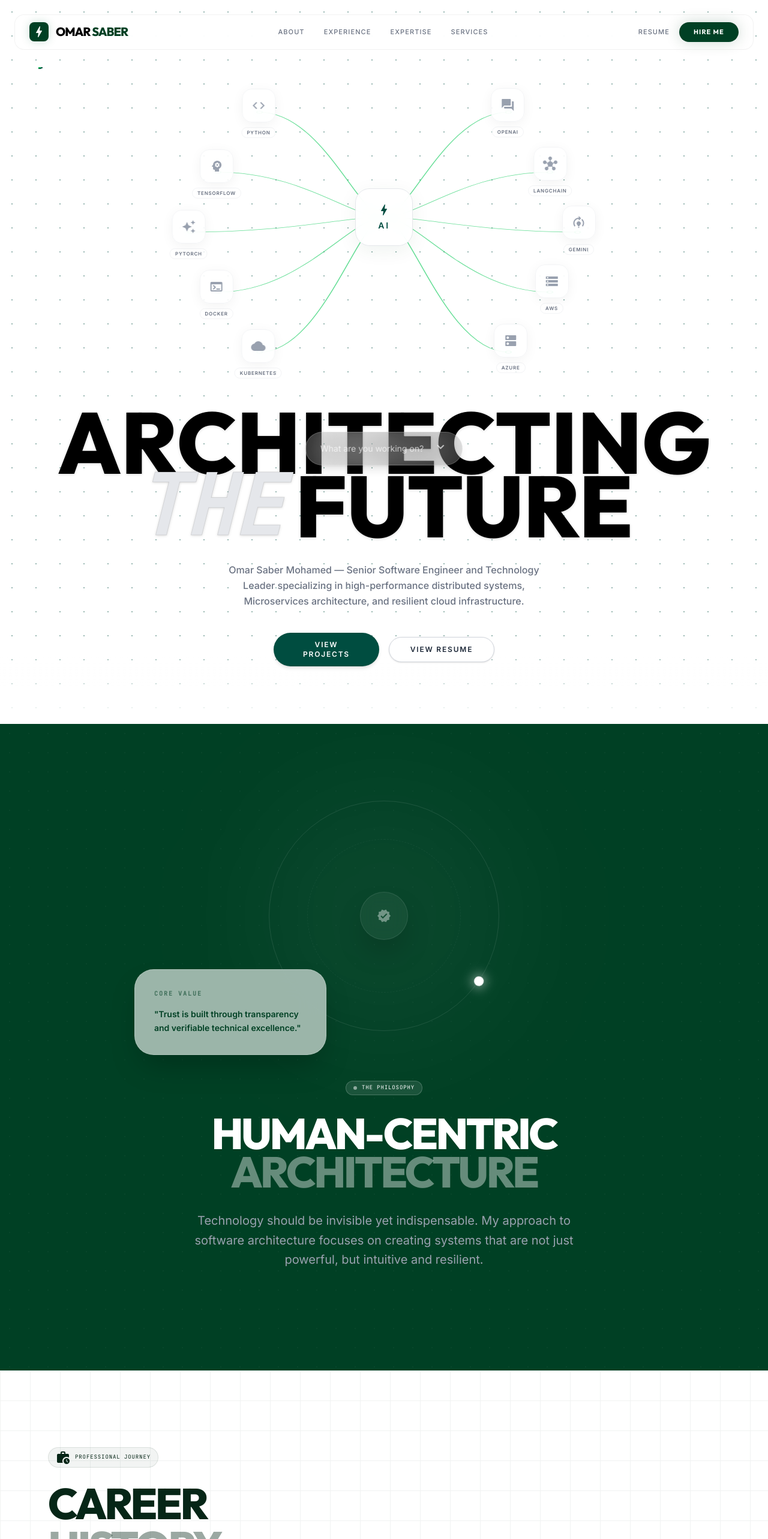
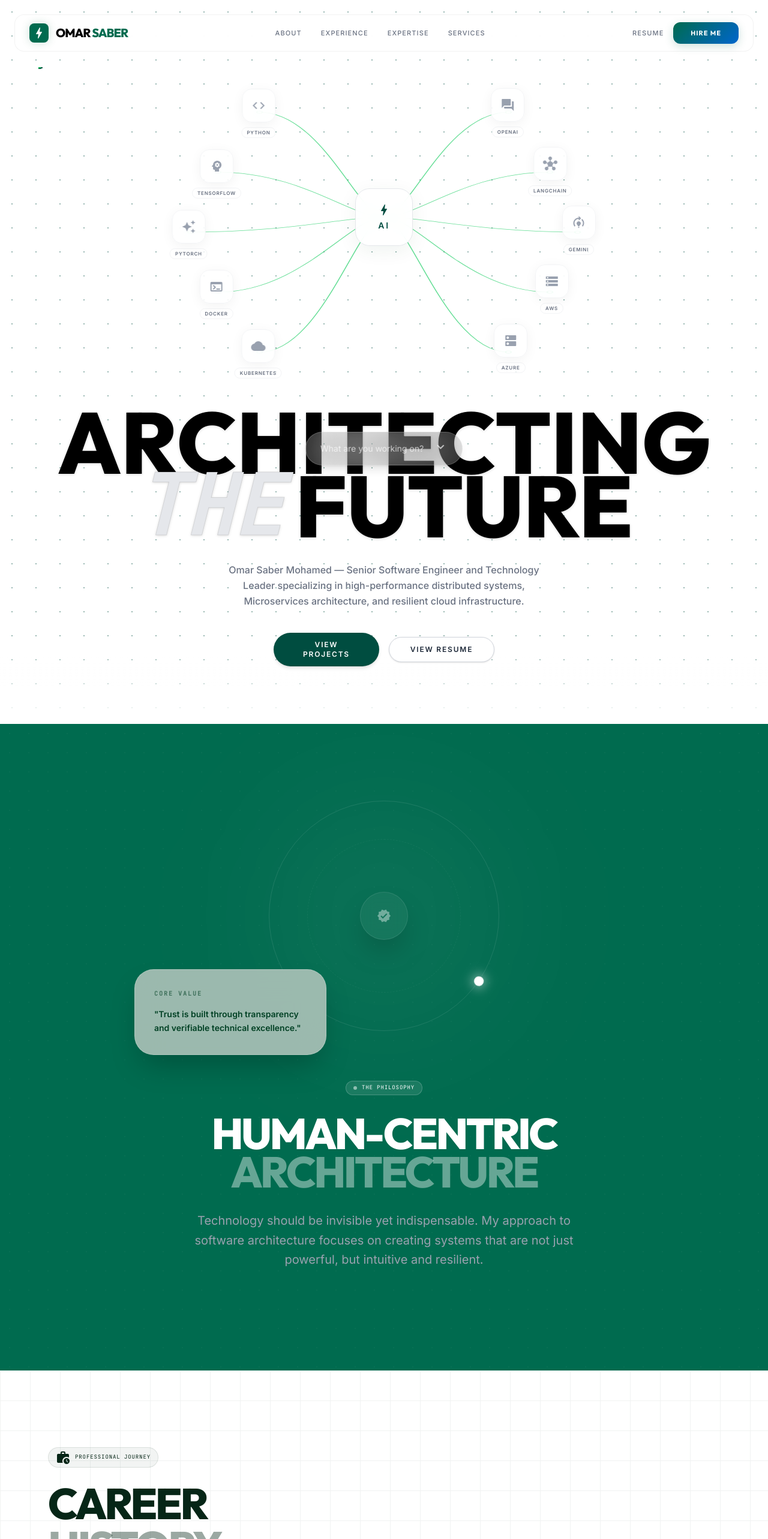
Before and after one commit to omaralabaseery/omaralabaseery, an Angular app: page / in a window 1280 px wide. Shown: the top 2566 px of the page at 60% size. Built offline with nearby package versions, Linux system fonts and the light colour scheme.

Commit message:
Add modern design system - Blue+Green palette with comprehensive animations

```diff
--- a/src/styles.css
+++ b/src/styles.css
@@ -1,4 +1,4 @@
-/* You can add global styles to this file, and also import other style files */
+/* Modern Portfolio - Global Styles */
 @import url("https://fonts.googleapis.com/icon?family=Material+Icons");
 @import url("https://fonts.googleapis.com/css2?family=Inter:wght@300;400;500;600&family=Outfit:wght@300;400;500;600;700;800&family=JetBrains+Mono:wght@300;400&display=swap");
 @import "tailwindcss";
@@ -8,12 +8,22 @@
   --font-display: "Outfit", sans-serif;
   --font-mono: "JetBrains Mono", ui-monospace, SFMono-Regular, monospace;
 
+  /* Modern Blue + Green Palette */
   --color-primary: #ffffff;
-  --color-secondary: #004024;
-  --color-accent: #004024; /* Unified Slightly Lighter Green */
-  --color-bg-light: var(--color-primary);
-  --color-card: #f9fafb;
-  --color-border: rgba(0, 64, 36, 0.1);
+  --color-secondary: #006b4f;
+  --color-accent: #006b4f;
+  --color-blue: #0066cc;
+  --color-cyan: #00d4ff;
+  --color-green-bright: #00ff88;
+  --color-bg-light: #f5f7fa;
+  --color-bg-dark: #0a0a0a;
+  --color-card: #ffffff;
+  --color-border: rgba(0, 107, 79, 0.15);
+
+  /* Gradients */
+  --gradient-blue-green: linear-gradient(135deg, #006b4f, #0066cc);
+  --gradient-cyan-blue: linear-gradient(135deg, #0066cc, #00d4ff);
+  --gradient-glow: linear-gradient(135deg, rgba(0, 107, 79, 0.2), rgba(0, 102, 204, 0.2));
 }
 
 html {
@@ -22,30 +32,239 @@ html {
 
 body {
   background-color: var(--color-bg-light);
-  color: #000000;
+  color: #1a1a1a;
   font-family: var(--font-sans);
   overflow-x: hidden;
 }
 
-/* Video-style Glowing Border */
-.glow-border {
-  position: relative;
+/* ==================== ANIMATIONS ==================== */
+
+/* Fade & Slide Animations */
+@keyframes fadeInUp {
+  from {
+    opacity: 0;
+    transform: translateY(20px);
+  }
+  to {
+    opacity: 1;
+    transform: translateY(0);
+  }
 }
 
-.glow-border::after {
-  content: "";
-  position: absolute;
-  inset: -1px;
-  background: linear-gradient(
-    45deg,
-    var(--color-accent),
-    transparent,
-    var(--color-accent)
-  );
-  filter: blur(5px);
-  z-index: -1;
-  opacity: 0.1;
-  border-radius: inherit;
+@keyframes fadeInDown {
+  from {
+    opacity: 0;
+    transform: translateY(-20px);
+  }
+  to {
+    opacity: 1;
+    transform: translateY(0);
+  }
+}
+
+@keyframes slideInLeft {
+  from {
+    opacity: 0;
+    transform: translateX(-30px);
+  }
+  to {
+    opacity: 1;
+    transform: translateX(0);
+  }
+}
+
+@keyframes slideInRight {
+  from {
+    opacity: 0;
+    transform: translateX(30px);
+  }
+  to {
+    opacity: 1;
+    transform: translateX(0);
+  }
+}
+
+@keyframes fadeIn {
+  from {
+    opacity: 0;
+  }
+  to {
+    opacity: 1;
+  }
+}
+
+/* Bounce Animations */
+@keyframes bounceIn {
+  0% {
+    opacity: 0;
+    transform: scale(0.3);
+  }
+  50% {
+    opacity: 1;
+    transform: scale(1.05);
+  }
+  100% {
+    transform: scale(1);
+  }
+}
+
+@keyframes popIn {
+  0% {
+    opacity: 0;
+    transform: scale(0.8);
+  }
+  100% {
+    opacity: 1;
+    transform: scale(1);
+  }
+}
+
+/* Floating Animations */
+@keyframes floatSlow {
+  0%, 100% {
+    transform: translateY(0px);
+  }
+  50% {
+    transform: translateY(-20px);
+  }
+}
+
+@keyframes floatMedium {
+  0%, 100% {
+    transform: translateY(0px);
+  }
+  50% {
+    transform: translateY(-15px);
+  }
+}
+
+@keyframes drift {
+  0%, 100% {
+    transform: translateX(0px) translateY(0px);
+  }
+  25% {
+    transform: translateX(10px) translateY(-5px);
+  }
+  50% {
+    transform: translateX(0px) translateY(-10px);
+  }
+  75% {
+    transform: translateX(-10px) translateY(-5px);
+  }
+}
+
+/* Parallax & Scroll Effects */
+@keyframes scrollReveal {
+  from {
+    opacity: 0;
+    transform: translateY(40px);
+  }
+  to {
+    opacity: 1;
+    transform: translateY(0);
+  }
+}
+
+/* Utility Animation Classes */
+.animate-fade-in-up {
+  animation: fadeInUp 0.6s ease-out forwards;
+}
+
+.animate-fade-in-down {
+  animation: fadeInDown 0.6s ease-out forwards;
+}
+
+.animate-slide-in-left {
+  animation: slideInLeft 0.5s ease-out forwards;
+}
+
+.animate-slide-in-right {
+  animation: slideInRight 0.5s ease-out forwards;
+}
+
+.animate-fade-in {
+  animation: fadeIn 0.6s ease-out forwards;
+}
+
+.animate-bounce-in {
+  animation: bounceIn 0.7s cubic-bezier(0.34, 1.56, 0.64, 1) forwards;
+}
+
+.animate-pop-in {
+  animation: popIn 0.3s ease-out forwards;
+}
+
+.animate-float-slow {
+  animation: floatSlow 8s ease-in-out infinite;
+}
+
+.animate-float-medium {
+  animation: floatMedium 6s ease-in-out infinite;
+}
+
+.animate-drift {
+  animation: drift 6s ease-in-out infinite;
+}
+
+.animate-scroll-reveal {
+  animation: scrollReveal 0.8s ease-out forwards;
+}
+
+/* Stagger Animations */
+.stagger-container > * {
+  opacity: 0;
+}
+
+.stagger-container > :nth-child(1) { animation: fadeInUp 0.6s ease-out 0.1s forwards; }
+.stagger-container > :nth-child(2) { animation: fadeInUp 0.6s ease-out 0.2s forwards; }
+.stagger-container > :nth-child(3) { animation: fadeInUp 0.6s ease-out 0.3s forwards; }
+.stagger-container > :nth-child(4) { animation: fadeInUp 0.6s ease-out 0.4s forwards; }
+.stagger-container > :nth-child(5) { animation: fadeInUp 0.6s ease-out 0.5s forwards; }
+.stagger-container > :nth-child(n+6) { animation: fadeInUp 0.6s ease-out 0.6s forwards; }
+
+/* ==================== UTILITIES ==================== */
+
+/* Glass Morphism */
+.glass-panel {
+  background: rgba(255, 255, 255, 0.8);
+  -webkit-backdrop-filter: blur(20px);
+  backdrop-filter: blur(20px);
+  border: 1px solid rgba(0, 0, 0, 0.05);
+}
+
+.glass-dark {
+  background: rgba(10, 10, 10, 0.3);
+  -webkit-backdrop-filter: blur(20px);
+  backdrop-filter: blur(20px);
+  border: 1px solid rgba(255, 255, 255, 0.1);
+}
+
+.glass-modern {
+  background: rgba(255, 255, 255, 0.6);
+  -webkit-backdrop-filter: blur(30px);
+  backdrop-filter: blur(30px);
+  border: 1px solid rgba(0, 107, 79, 0.1);
+}
+
+/* Glow Effects */
+.glow-emerald {
+  box-shadow: 0 0 50px -12px rgba(0, 107, 79, 0.2);
+}
+
+.glow-blue {
+  box-shadow: 0 0 50px -12px rgba(0, 102, 204, 0.2);
+}
+
+.glow-cyan {
+  box-shadow: 0 0 50px -12px rgba(0, 212, 255, 0.15);
+}
+
+.text-glow-emerald {
+  text-shadow: 0 0 15px rgba(0, 107, 79, 0.2);
+}
+
+.text-glow-blue {
+  text-shadow: 0 0 15px rgba(0, 102, 204, 0.2);
 }
 
 /* Grid Background */
@@ -60,105 +279,105 @@ body {
 
 /* Custom Scrollbar */
 ::-webkit-scrollbar {
-  width: 4px;
+  width: 8px;
+  height: 8px;
 }
 
 ::-webkit-scrollbar-track {
-  background: #fff;
+  background: transparent;
 }
 
 ::-webkit-scrollbar-thumb {
-  background: #eee;
+  background: rgba(0, 107, 79, 0.3);
   border-radius: 10px;
+  transition: background 0.3s;
 }
 
 ::-webkit-scrollbar-thumb:hover {
-  background: var(--color-accent);
+  background: rgba(0, 107, 79, 0.6);
 }
 
-/* Utilities */
-.glass-panel {
-  background: rgba(255, 255, 255, 0.7);
-  -webkit-backdrop-filter: blur(20px);
-  backdrop-filter: blur(20px);
-  border: 1px solid rgba(0, 0, 0, 0.05);
-}
-
-.glass-dark {
-  background: rgba(0, 0, 0, 0.2);
-  -webkit-backdrop-filter: blur(20px);
-  backdrop-filter: blur(20px);
-  border: 1px solid rgba(255, 255, 255, 0.05);
-}
-
-.glow-emerald {
-  box-shadow: 0 0 50px -12px rgba(0, 64, 36, 0.15);
-}
-
-.text-glow-emerald {
-  text-shadow: 0 0 15px rgba(0, 64, 36, 0.2);
-}
-
+/* Modern Buttons */
 .btn-primary {
-  padding: 0.5rem 1.5rem;
-  background-color: var(--color-accent);
+  padding: 0.6rem 1.8rem;
+  background: linear-gradient(135deg, #006b4f, #0066cc);
   color: white;
   font-family: var(--font-display);
   font-weight: 700;
-  border-radius: 9999px;
-  transition-property: all;
-  transition-duration: 300ms;
-  box-shadow: 0 0 25px rgba(0, 64, 36, 0.2);
+  border-radius: 12px;
+  transition: all 0.3s cubic-bezier(0.23, 1, 0.32, 1);
+  border: none;
+  cursor: pointer;
+  box-shadow: 0 4px 15px rgba(0, 107, 79, 0.2);
 }
+
 .btn-primary:hover {
-  filter: brightness(1.1);
+  transform: translateY(-2px);
+  box-shadow: 0 8px 25px rgba(0, 107, 79, 0.3);
+}
+
+.btn-primary:active {
+  transform: translateY(0);
 }
 
 .btn-secondary {
-  padding: 0.5rem 1.5rem;
-  border: 1px solid rgba(0, 0, 0, 0.1);
-  color: black;
+  padding: 0.6rem 1.8rem;
+  border: 2px solid var(--color-blue);
+  color: var(--color-blue);
   font-family: var(--font-display);
   font-weight: 700;
-  border-radius: 9999px;
-  transition-property: all;
-  transition-duration: 300ms;
-}
-.btn-secondary:hover {
-  background-color: rgba(0, 0, 0, 0.05);
+  border-radius: 12px;
+  background: transparent;
+  transition: all 0.3s cubic-bezier(0.23, 1, 0.32, 1);
+  cursor: pointer;
 }
 
-/* Premium Component Utilities */
+.btn-secondary:hover {
+  background: var(--color-blue);
+  color: white;
+  transform: translateY(-2px);
+  box-shadow: 0 8px 20px rgba(0, 102, 204, 0.2);
+}
+
+/* Premium Card Utilities */
 .premium-card {
-  transition-property: all;
-  transition-duration: 700ms;
-  transition-timing-function: cubic-bezier(0.23, 1, 0.32, 1);
+  transition: all 0.5s cubic-bezier(0.23, 1, 0.32, 1);
+  border-radius: 16px;
 }
 
 .premium-card:hover {
-  transform: translateY(-0.5rem);
-  box-shadow: 0 25px 50px -12px rgba(0, 0, 0, 0.25);
+  transform: translateY(-8px);
+  box-shadow: 0 20px 50px rgba(0, 0, 0, 0.1);
 }
 
 .premium-card-white {
   background-color: white;
-  border: 1px solid #f3f4f6;
+  border: 1px solid #e5e7eb;
+  box-shadow: 0 2px 8px rgba(0, 0, 0, 0.06);
 }
 
 .premium-card-white:hover {
-  border-color: rgba(0, 64, 36, 0.2);
-  box-shadow: 0 20px 60px -15px rgba(0, 64, 36, 0.1);
+  border-color: var(--color-cyan);
+  box-shadow: 0 20px 60px -15px rgba(0, 102, 204, 0.15);
 }
 
 .premium-card-dark {
-  background-color: rgba(255, 255, 255, 0.05);
-  -webkit-backdrop-filter: blur(12px);
-  backdrop-filter: blur(12px);
-  border: 1px solid rgba(255, 255, 255, 0.1);
+  background: var(--gradient-glow);
+  -webkit-backdrop-filter: blur(15px);
+  backdrop-filter: blur(15px);
+  border: 1px solid rgba(0, 107, 79, 0.2);
 }
 
 .premium-card-dark:hover {
-  background-color: rgba(255, 255, 255, 0.1);
-  border-color: rgba(255, 255, 255, 0.3);
-  box-shadow: 0 20px 60px -15px rgba(255, 255, 255, 0.05);
+  background: linear-gradient(135deg, rgba(0, 107, 79, 0.3), rgba(0, 102, 204, 0.3));
+  border-color: var(--color-cyan);
+  box-shadow: 0 20px 60px -15px rgba(0, 212, 255, 0.1);
 }
+
+/* Modern Section Divider */
+.section-divider {
+  height: 1px;
+  background: var(--gradient-cyan-blue);
+  margin: 4rem 0;
+  opacity: 0.3;
+}
```
